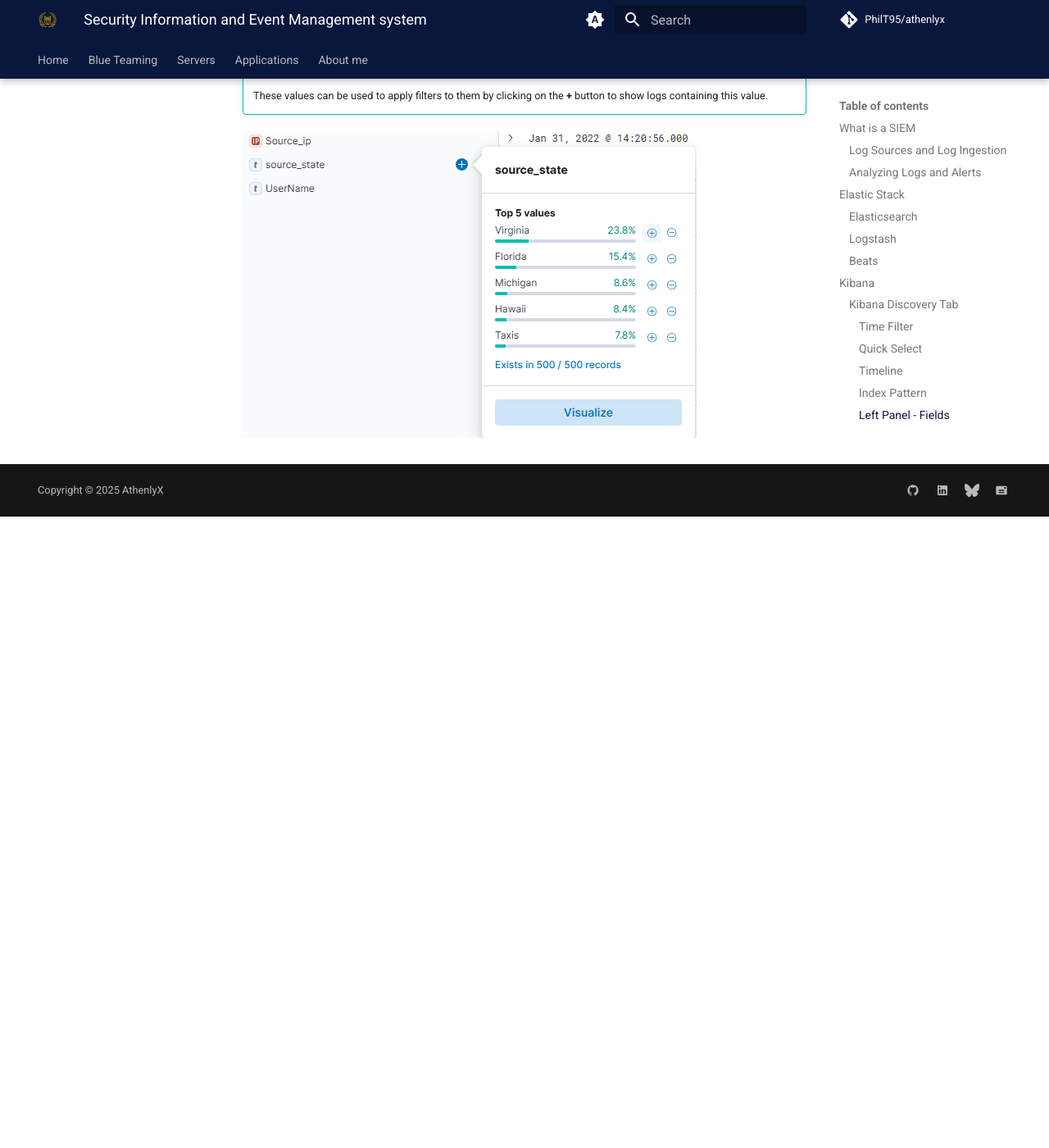
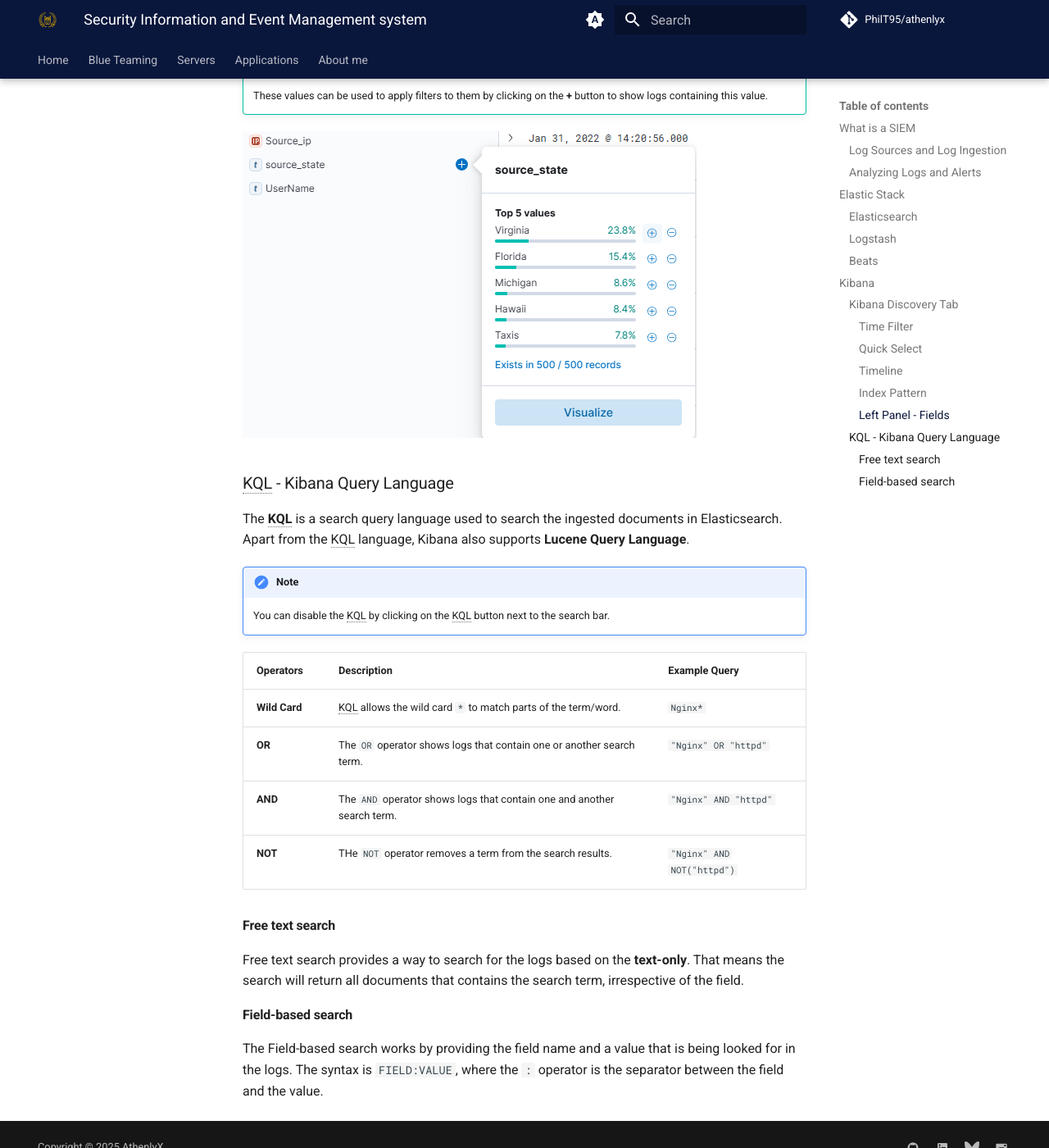
Before and after one commit to PhilT95/athenlyx, an MkDocs documentation site: the page built from docs/blue/siem/index.md, in a window 1280 px wide and 1400 px high, scrolled down 5836 px. Shown: the whole window at 82% size. Built offline with MkDocs 1.6.1 and Material for MkDocs 9.7.7, drawn with Linux system fonts in a browser that asks for light colours; plug-ins that fetch from the network failed and are left out; comment, search, counter and statistics services are not loaded; before the commit the page ends 6466 px from its top, so only the background shows below that.

Commit message:
Added KQL to article

```diff
--- a/docs/blue/siem/index.md
+++ b/docs/blue/siem/index.md
@@ -135,3 +135,29 @@ The left panel of the Kibana Discovery interface shows the list of the normalize
 
 
 ![Kibana Fields Panel](images/kibana_discovery-fields.png)
+
+
+### KQL - Kibana Query Language
+
+The **KQL** is a search query language used to search the ingested documents in Elasticsearch. Apart from the KQL language, Kibana also supports **Lucene Query Language**.
+
+
+!!! note
+    You can disable the KQL by clicking on the KQL button next to the search bar.
+
+
+|Operators|Description|Example Query|
+|:--------|:----------|:------------|
+|**Wild Card**|KQL allows the wild card ``*`` to match parts of the term/word.|``Nginx*``|
+|**OR**|The ``OR`` operator shows logs that contain one or another search term.|``"Nginx" OR "httpd"``|
+|**AND**|The ``AND`` operator shows logs that contain one and another search term.|``"Nginx" AND "httpd"``|
+|**NOT**|THe ``NOT`` operator removes a term from the search results.|``"Nginx" AND NOT("httpd")``|
+
+
+#### Free text search
+
+Free text search provides a way to search for the logs based on the **text-only**. That means the search will return all documents that contains the search term, irrespective of the field.
+
+#### Field-based search
+
+The Field-based search works by providing the field name and a value that is being looked for in the logs. The syntax is ``FIELD:VALUE``, where the ``:`` operator is the separator between the field and the value.
```
Also changed, not shown: includes/abbreviations.md (+1 -0 lines).
